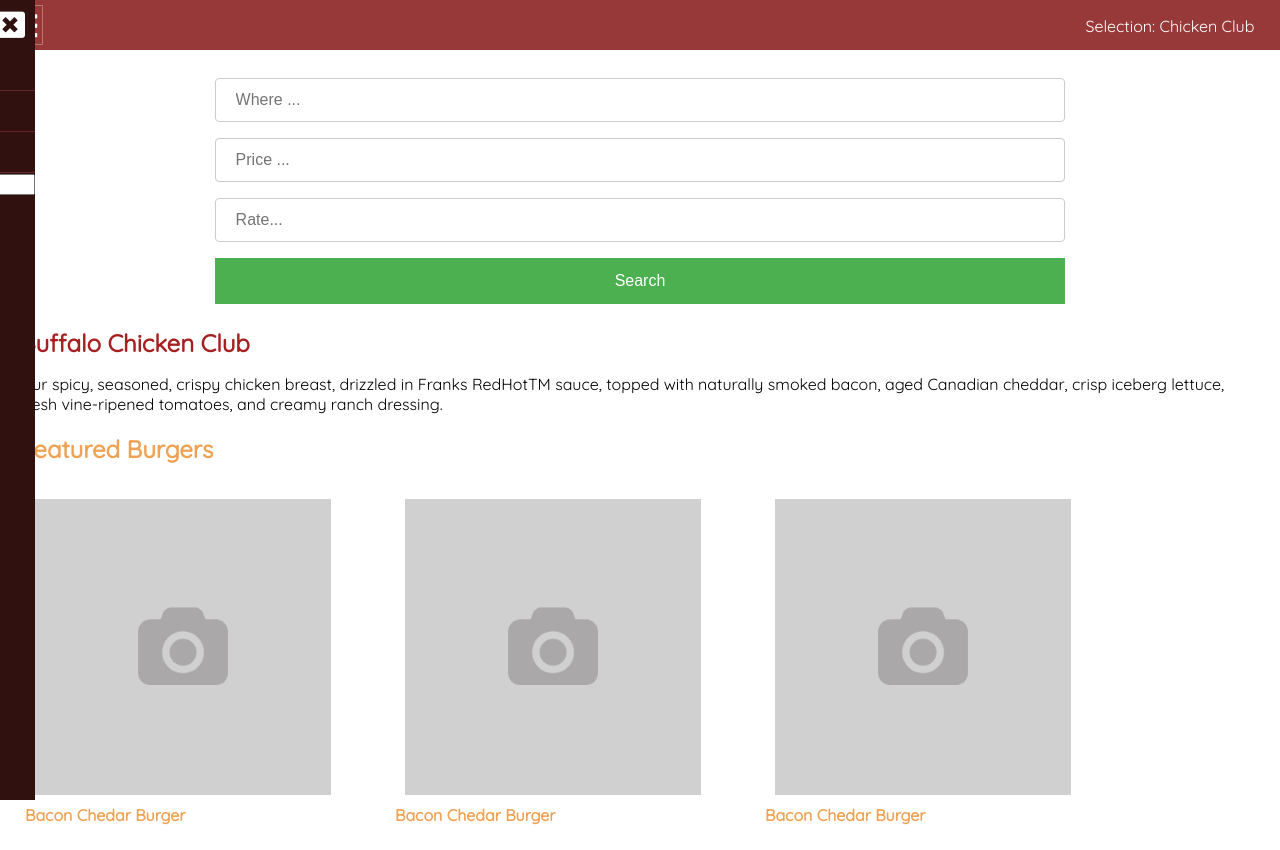
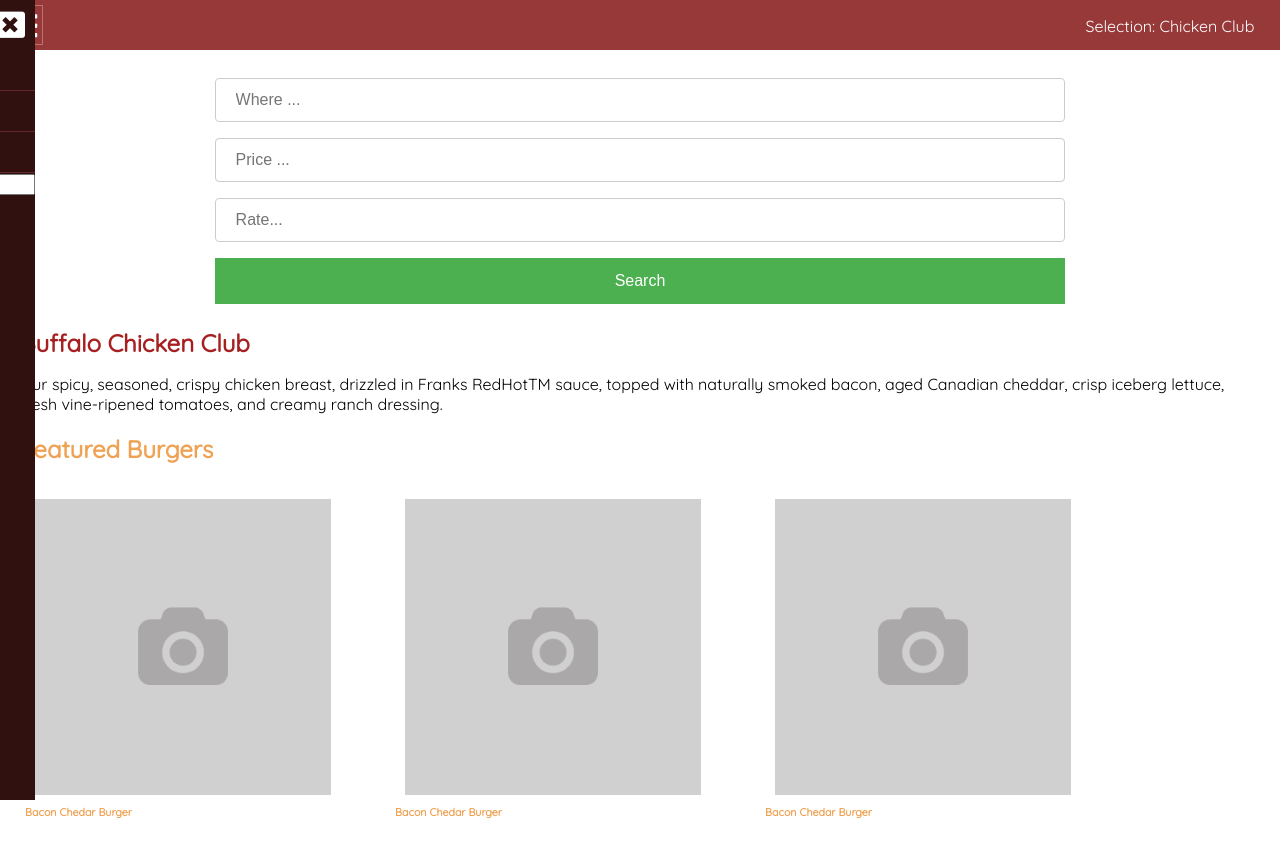
Before and after one commit to Jeanos/Japaso, a website: page filterPage.html in a window 1280 px wide. Drawn offline with nearby package versions, Linux system fonts and the light colour scheme; a web font is replaced by a local one.

Commit message:
Update app.css

```diff
--- a/app.css
+++ b/app.css
@@ -12,6 +12,7 @@ h2{
 .FeaturedDesc{
     color: #efa254;
     font-weight: 600;
+    font-size: 8pt;
 }
 #app {
     margin: 0px;
```
